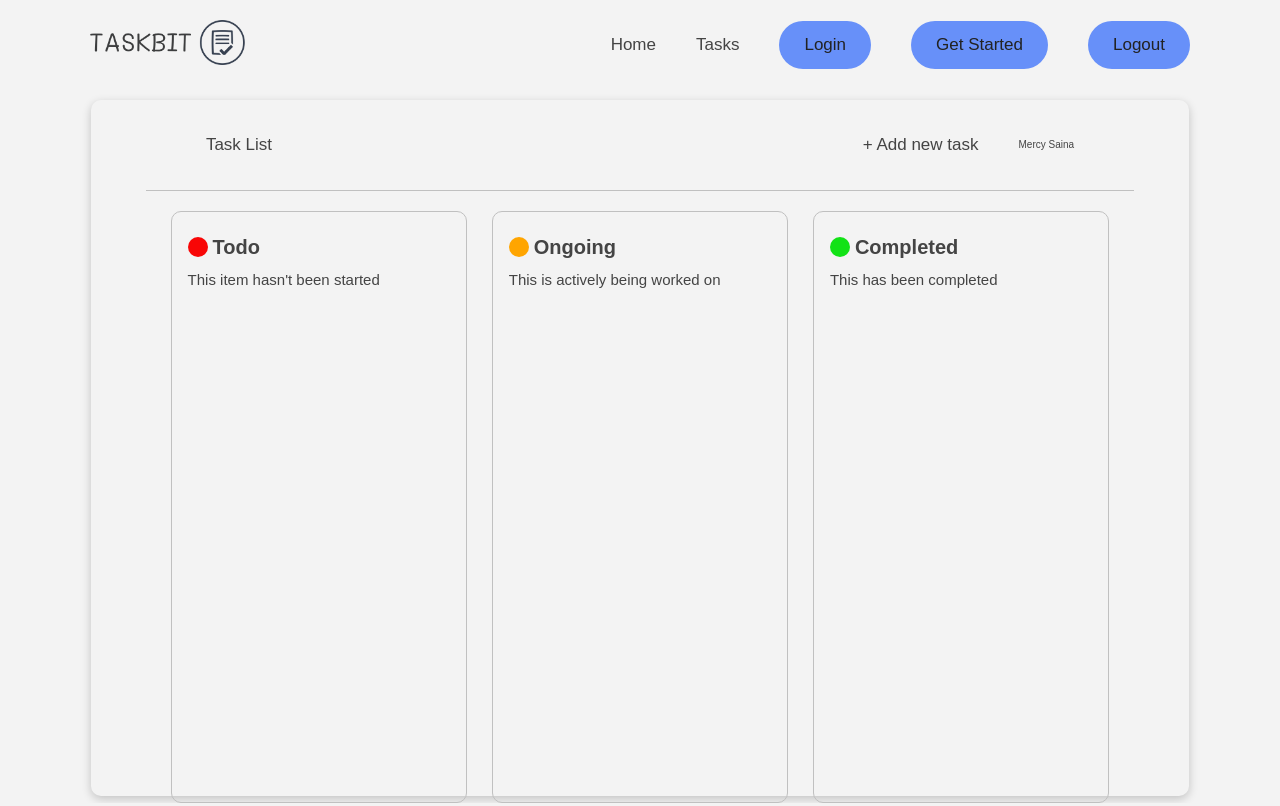
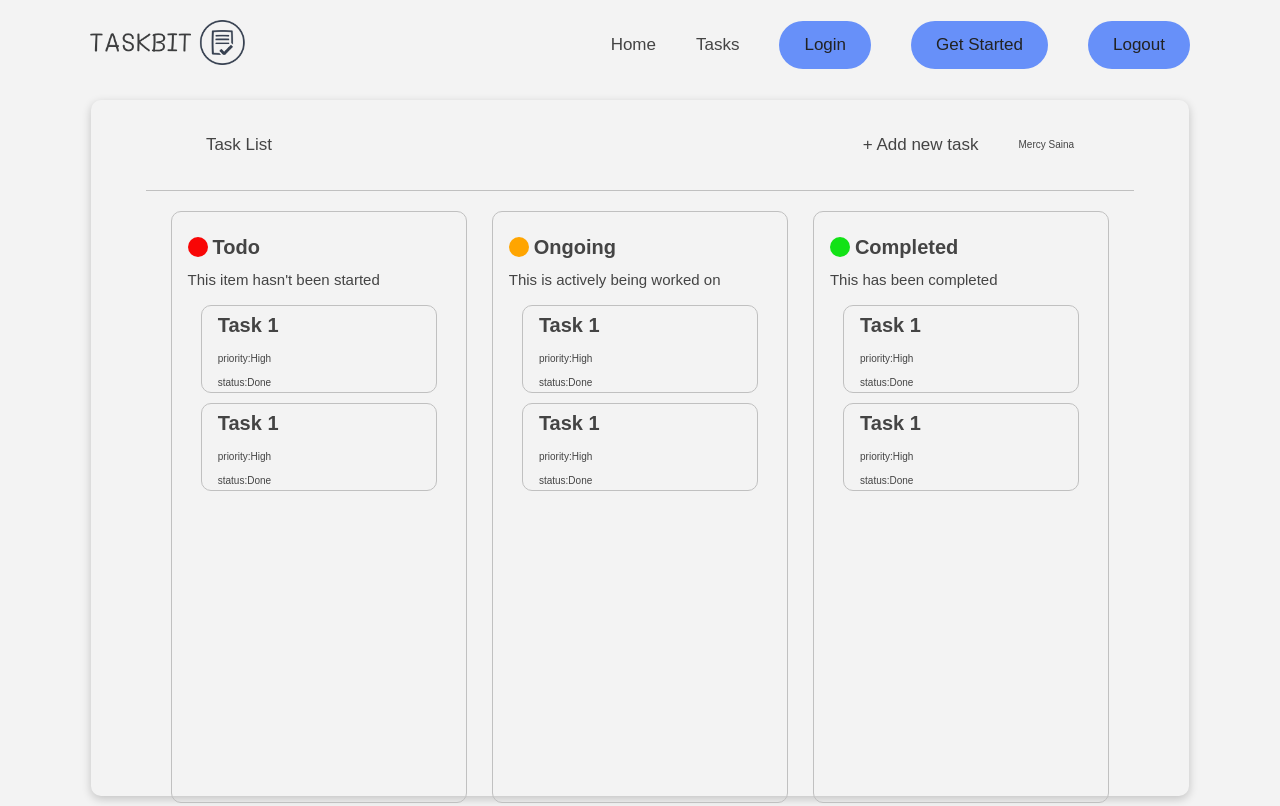
Before and after one commit to sainamercy/TaskManager, a React (Vite) app in the folder client/: page /todos in a window 1280 px wide. Built offline with nearby package versions, Linux system fonts and the light colour scheme.

Commit message:
created task item container

```diff
--- a/client/src/components/TaskGroup.jsx
+++ b/client/src/components/TaskGroup.jsx
@@ -1,4 +1,6 @@
-export default function TaskGroup({ title, description }) {
+import TaskItem from "./TaskItem";
+
+function TaskGroup({ title, description }) {
   const titleColor = () => {
     if (title === "Todo") {
       return "red circle";
@@ -15,6 +17,11 @@ export default function TaskGroup({ title, description }) {
         <h3>{title}</h3>
       </div>
       <p>{description}</p>
+      <div className="task-items">
+        <TaskItem priority="High" status="Done" title="Task 1" />
+        <TaskItem priority="High" status="Done" title="Task 1" />
+      </div>
     </div>
   );
 }
+export default TaskGroup;
--- a/client/src/components/TaskItem.jsx
+++ b/client/src/components/TaskItem.jsx
@@ -0,0 +1,11 @@
+function TaskItem({ title, priority, status }) {
+  return (
+    <div className="task-item">
+      <h3>{title}</h3>
+      <div>priority:{priority}</div>
+      <div>status:{status}</div>
+    </div>
+  );
+}
+
+export default TaskItem;
--- a/client/src/index.css
+++ b/client/src/index.css
@@ -268,3 +268,21 @@
   align-items: center;
   gap: 5px;
 }
+.task-item{
+  width: 90%;
+  border-radius: 10px;
+  border: 1px solid var(--color-general);
+  margin: auto;
+  margin-bottom: 10px;
+  display: flex;
+  flex-direction: column;
+  gap: 5px;
+  padding-left: 16px;
+  padding-right: 16px;
+}
+.task-items{
+  width: 100%;
+  overflow-y: scroll;
+  height: 90%;
+  margin-top: 10px;
+}
```
